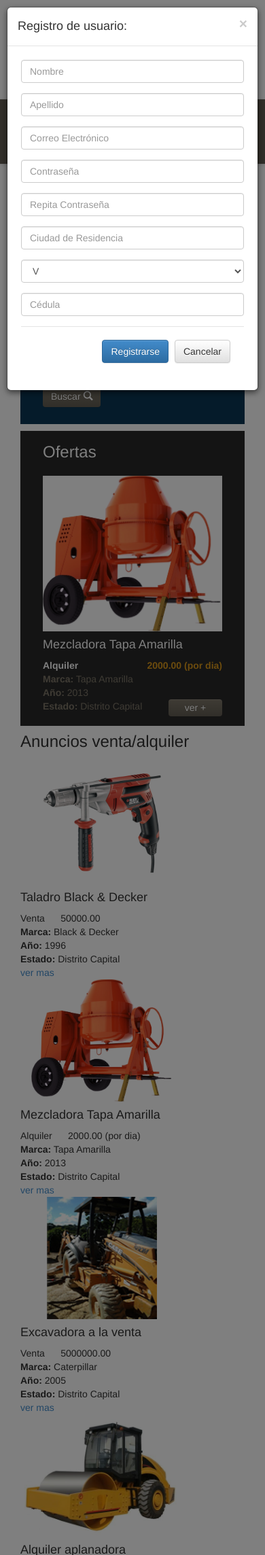
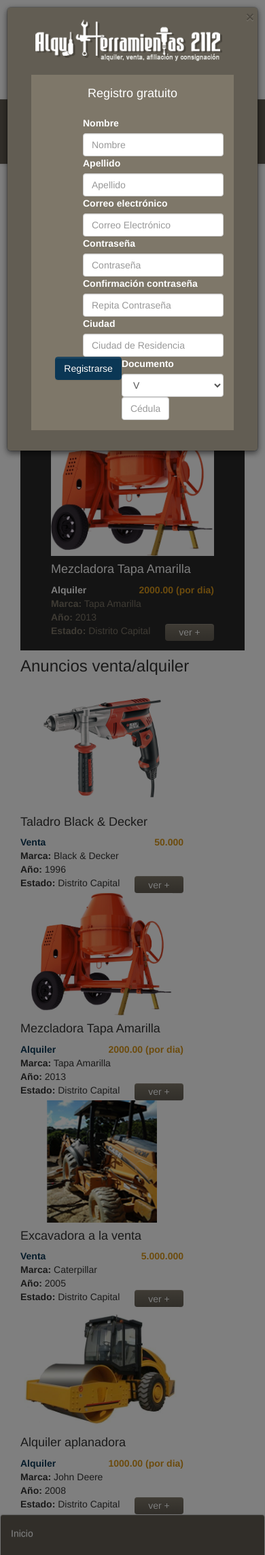
Before and after one commit to FrancoNoriUSB/Alquiherramientas, a Django app: page /productos/ in a window 390 px wide, after a click that opens the changed part. Shown: the whole page at 68% size. Run offline with Django 3.2, Linux system fonts and the light colour scheme; data comes from the database, SQL or seed files in the repository; parts of the project's set-up code (start-up, migrations or seed data) failed here and were passed over; some libraries are stand-ins or nearby versions.

Commit message:
Cambios varios en registro de usuario y detalles de la base

```diff
--- a/herramientas/herramientas/settings/settings.py
+++ b/herramientas/herramientas/settings/settings.py
@@ -37,6 +37,7 @@ INSTALLED_APPS = (
     'django.contrib.sessions',
     'django.contrib.messages',
     'django.contrib.staticfiles',
+    'django.contrib.humanize',
     'herramientas.apps.administrador',
     'herramientas.apps.main',
     'widget_tweaks',
--- a/herramientas/static/files/css/main/base.css
+++ b/herramientas/static/files/css/main/base.css
@@ -35,16 +35,27 @@ header > nav > div > div.collapse.navbar-collapse.navHeaderCollapse.navheader >
 }
 
 body > header > nav > div > div.collapse.navbar-collapse.navHeaderCollapse.navheader > ul > li > a,
-body > footer > nav > div > div > ul > li > a{
+body > footer > nav > div > div > ul > li > a,
+body > header > nav > div > div.collapse.navbar-collapse.navHeaderCollapse.navheader > ul > li > div > button{
 	color: white !important;
 }
 
-body > header > nav > div > div.collapse.navbar-collapse.navHeaderCollapse.navheader > ul > li > a:hover{
+body > header > nav > div > div.collapse.navbar-collapse.navHeaderCollapse.navheader > ul > li > a:hover,
+body > header > nav > div > div.collapse.navbar-collapse.navHeaderCollapse.navheader > ul > li > div > button:hover{
 	background-image: linear-gradient(to bottom,#D8971B 0,#D8971B 100%);
 }
 
-body > header > nav > div > div.collapse.navbar-collapse.navHeaderCollapse.navheader > ul > li > a{
+body > header > nav > div > div.collapse.navbar-collapse.navHeaderCollapse.navheader > ul > li > a,
+body > header > nav > div > div.collapse.navbar-collapse.navHeaderCollapse.navheader > ul > li > div > button{
 	font-size: 20px;
+}
+
+
+body > header > nav > div > div.collapse.navbar-collapse.navHeaderCollapse.navheader > ul > li > div > button{
+	background-image: linear-gradient(to bottom,#7E7769 0,#7E7769 100%);
+	padding-top: 10px;
+	padding-bottom: 10px;
+	border-radius: 0px;
 }
 
 body > header > nav > div > div.collapse.navbar-collapse.navHeaderCollapse.navheader > ul > li{
@@ -52,8 +63,9 @@ body > header > nav > div > div.collapse.navbar-collapse.navHeaderCollapse.navhe
 	margin-left: 10px;
 }
 
-.navbar-default .navbar-nav>.active>a{
-	background-image: linear-gradient(to bottom,#D8971B 0,#D8971B 100%);
+.navbar-default .navbar-nav>.active>a,
+.navbar-default .navbar-nav>.active>.btn-group>.btn{
+	background-image: linear-gradient(to bottom,#D8971B 0,#D8971B 100%) !important;
 }
 
 /*Estilo para poner los titulos de cada pagina, clase de un h3*/
@@ -82,6 +94,7 @@ body > header > nav > div > div.collapse.navbar-collapse.navHeaderCollapse.navhe
 .buscador {
 	background-color: #0B3755;
 	margin-top: 3%;
+	padding-bottom: 15px;
 }
 
 .buscador h3{
@@ -103,6 +116,10 @@ body > header > nav > div > div.collapse.navbar-collapse.navHeaderCollapse.navhe
 	width: 48%;
 }
 
+#form > div > button{
+	float: right;
+}
+
 .ofertas {
 	background-color: #292929;
 	margin: 3% 0 3% 0;
@@ -120,6 +137,63 @@ body > header > nav > div > div.collapse.navbar-collapse.navHeaderCollapse.navhe
 
 .ofertas-content h4{
 	color: #FFFFFF;
+}
+
+/*Registro de usuario y login*/
+#registroModal > div > div{
+	background-color: #625D53;
+}
+
+#registroModal > div > div > div.modal-header{
+	padding: 5px;
+	border-bottom: 0px solid #e5e5e5;
+	min-height: 16.42857143px;
+}
+
+#registroModal > div > div > div.modal-header > img{
+	margin-right: auto;
+	margin-left: auto;
+}
+
+#registroModal > div > div > div.modal-body{
+	padding-top:0px;
+	padding-bottom:30px;
+	padding-left: 50px;
+	padding-right: 50px;
+}
+
+#registroModal > div > div > div.modal-body > div{
+	background-color: #7E7769;
+	padding-top: 15px;
+	padding-bottom: 15px;
+}
+
+#registroModal > div > div > div.modal-body > div > div > form > div.form-group > div{
+	float: right;
+}
+
+#registroModal > div > div > div.modal-body > div > div > form > div.form-group > div > label,
+#registroModalLabel{
+	color: white;
+}
+
+#registroModal > div > div > div.modal-body > div > div > form > div > div.form-group > button{
+	background-image: -webkit-linear-gradient(#0B3755 0%, #0B3755 100%);
+	background-image: -o-linear-gradient(#0B3755 0%, #0B3755 100%);
+	background-image: linear-gradient(#0B3755 0%, #0B3755 100%);
+	border-color: #0B3755;
+}
+
+#registroModalLabel{
+	text-align: center;
+}
+
+#registroModal > div > div > div.modal-body > div > div > form > div > div:nth-child(20){
+	width: 56%;
+}
+
+#id_cedula{
+	width: 47%;
 }
 
 /*Hace que el precio de las cosas aparezca a la derecha*/
--- a/herramientas/static/files/css/main/productos.css
+++ b/herramientas/static/files/css/main/productos.css
@@ -15,3 +15,21 @@ body > div > div.contenido.container-fluid > div > div.contenido > div > div > a
 	margin-left: auto;
 	margin-right: auto;
 }
+
+/*Hace que el precio de las cosas aparezca a la derecha*/
+.precio {
+	float: right;
+	color: #D8971B;
+	font-weight: 900;
+	margin: 0 0 0 0;
+}
+
+.tipo {
+	color: #0B3755;
+}
+
+.derecha {
+	padding: 1% 1% 1% 1%;
+	width: 30%;
+	float: right;
+}
--- a/herramientas/templates/main/base.html
+++ b/herramientas/templates/main/base.html
@@ -3,6 +3,7 @@
     {% load main_extras %}
     {% load widget_tweaks %}
     {% load bootstrap3 %}
+    {% load humanize %}
 <head>
     <meta charset="utf-8">
     <meta name="viewport" content="width=device-width, initial-scale=1.0">
@@ -64,7 +65,20 @@
                             <a href="/empresa/">Empresa</a>
                         </li>
                         <li class="{% active_page request 'productos' %}">
-                            <a href="/productos/">Productos</a>
+                            <div class="btn-group">
+                                <button type="button" class="btn dropdown-toggle" data-toggle="dropdown" aria-expanded="false">
+                                    Productos
+                                </button>
+                                <ul class="dropdown-menu" role="menu">
+                                    <li>
+                                        <a href="/productos/">Venta</a>
+                                    </li>
+                                    <li class="divider"></li>
+                                    <li>
+                                        <a href="/productos/">Alquiler</a>
+                                    </li>
+                                </ul>
+                            </div>
                         </li>
                         <li class="{% active_page request 'afiliacion' %}">
                             <a href="/afiliacion/">Afiliac&iacute;on</a>
@@ -85,42 +99,66 @@
                 <div class="modal-content">
                     <div class="modal-header">
                         <button type="button" class="close" data-dismiss="modal"><span aria-hidden="true">&times;</span><span class="sr-only">Close</span></button>
-                        <h4 class="modal-title" id="registroModalLabel">Registro de usuario: </h4>
+                        <img class="img-responsive" src="{{STATIC_URL}}files/img/logo-principal.png" alt="">
                     </div>
                     <div class="modal-body">
+                        <div class="row">
+                            <div class="col-lg-12 col-md-12 col-sm-12">
+                                <h4 class="modal-title" id="registroModalLabel">Registro gratuito</h4>
+                                <br>
                                 <form role="form" method="POST" action=".">
                                     <div class="form-group">
                                         {%csrf_token%}
-                                <div class="form-group">
+                                        <div class="form-inline">
+                                            <label for="id_nombre">Nombre</label>
                                             {%render_field UsuarioForm.nombre class="form-control" placeholder="Nombre"%}
                                         </div>
-                                <div class="form-group">
+                                        <br>
+                                        <br>
+                                        <div class="form-inline">
+                                            <label for="id_apellido">Apellido</label>
                                             {%render_field UsuarioForm.apellido class="form-control" placeholder="Apellido"%}
                                         </div>
-                                <div class="form-group">
+                                        <br>
+                                        <br>
+                                        <div class="form-inline">
+                                            <label for="id_email">Correo electr&oacute;nico</label>
                                             {%render_field UsuarioForm.email class="form-control" placeholder="Correo Electrónico"%}
                                         </div>
-                                <div class="form-group">
+                                        <br>
+                                        <br>
+                                        <div class="form-inline">
+                                            <label for="id_password1">Contrase&ntilde;a</label>
                                             {%render_field UsuarioForm.password1 class="form-control" placeholder="Contraseña"%}
                                         </div>
-                                <div class="form-group">
+                                        <br>
+                                        <br>
+                                        <div class="form-inline">
+                                            <label for="id_password2">Confirmaci&oacute;n contrase&ntilde;a</label>
                                             {%render_field UsuarioForm.password2 class="form-control" placeholder="Repita Contraseña"%}
                                         </div>
-                                <div class="form-group">
+                                        <br>
+                                        <br>
+                                        <div class="form-inline">
+                                            <label for="id_ciudad">Ciudad</label>
                                             {%render_field UsuarioForm.ciudad class="form-control" placeholder="Ciudad de Residencia"%}
                                         </div>
-                                <div class="form-group">
+                                        <br>
+                                        <br>
+                                        <div class="form-inline">
+                                            <label for="">Documento</label>
                                             {%render_field UsuarioForm.nacionalidad class="form-control"%}
-                                </div>
-                                <div class="form-group">
                                             {%render_field UsuarioForm.cedula class="form-control" placeholder="Cédula"%}
                                         </div>
+                                        <br>
+                                        <br>
+                                        <div class="form-group">
+                                            <button type="submit" class="btn btn-primary"><strong></strong>Registrarse</button>
                                         </div>
-                            <div class="modal-footer">
-                                <button type="submit" class="btn btn-primary">Registrarse</button>
-                                <button type="button" class="btn btn-default" data-dismiss="modal">Cancelar</button>
                                     </div>
                                 </form>
+                            </div>
+                        </div>
                     </div>
                 </div>
             </div>
@@ -131,10 +169,10 @@
             <div class="row">
                 <div class="barra-lateral col-lg-4 col-md-4 col-sm-4">
                     <div class="registro-ingreso">
-                        <button class="btn btn-default" data-toggle="modal" data-target="#registroModal">Registrate</button>
-                        <button class="btn btn-default">Ingresa</button>
+                        <button class="btn btn-default" data-toggle="modal" data-target="#registroModal"><strong>REG&iacute;STRATE</strong></button>
+                        <button class="btn btn-default"><strong class="text-up">INGRESA</strong></button>
                     </div>
-                    <div class="buscador">
+                    <div class="col-lg-12 col-md-12 col-sm-12 buscador">
                         <form id="form" role="form" enctype="multipart/form-data" method="get" action="/">
                         <h3>Buscador</h3>
                             {% csrf_token %}
@@ -165,7 +203,7 @@
                         </form>
                     </div>
                     {%if ofertas%}
-                    <div class="ofertas">
+                    <div class="col-lg-12 col-md-12 col-sm-12 ofertas">
                         <div class="ofertas-content">
                             <h3>Ofertas</h3>
                             <img class="img-responsive" src="{{ofertas.imagen.url}}" alt="">
@@ -174,7 +212,7 @@
                                 {%if ofertas.alquiler%}
                                     <p class="precio">{{ofertas.alquiler.precio}} (por dia)</p><p>Alquiler </p>
                                 {%else%}
-                                    <p class="precio">{{ofertas.venta.precio}} </p><p>Venta </p>
+                                    <p class="precio">{{ofertas.venta.precio|floatformat|intcomma}} </p><p>Venta </p>
                                 {%endif%}
                                 <strong>Marca:</strong> {{ofertas.herramienta.marca.nombre}} <br>
                                 <strong>A&ntilde;o:</strong> {{ofertas.herramienta.ano}} <br>
--- a/herramientas/templates/main/inicio/inicio.html
+++ b/herramientas/templates/main/inicio/inicio.html
@@ -1,4 +1,5 @@
 {% extends "main/base.html" %}
+{% load humanize %}
 {% block scripts %}
 
     <!--Estilos-->
@@ -18,7 +19,7 @@
             {%if producto.alquiler%}
             	<p class="precio"> {{producto.alquiler.precio}} (por dia) </p> <strong class="tipo"> Alquiler</strong>
             {%else%}
-				<p class="precio"> {{producto.venta.precio}}</p> <strong class="tipo"> Venta</strong>
+				<p class="precio"> {{producto.venta.precio|floatformat|intcomma}}</p> <strong class="tipo"> Venta</strong>
             {%endif%}
             <br>
             <strong>Marca:</strong> {{producto.herramienta.marca.nombre}}
--- a/herramientas/templates/main/productos/productos.html
+++ b/herramientas/templates/main/productos/productos.html
@@ -1,5 +1,5 @@
 {% extends "main/base.html" %}
-
+{% load humanize %}
 {% block scripts %}
 
     <!--Estilos-->
@@ -18,17 +18,19 @@
 			<h4>{{producto.titulo}}</h4>
             <div class="divider"></div>
             {%if producto.alquiler%}
-            	Alquiler &nbsp;&nbsp;&nbsp;&nbsp; {{producto.alquiler.precio}} (por dia)
+            	<p class="precio"> {{producto.alquiler.precio}} (por dia) </p> <strong class="tipo"> Alquiler</strong>
             {%else%}
-				Venta &nbsp;&nbsp;&nbsp;&nbsp; {{producto.venta.precio}}
+				<p class="precio"> {{producto.venta.precio|floatformat|intcomma}}</p> <strong class="tipo"> Venta</strong>
             {%endif%}
             <br>
             <strong>Marca:</strong> {{producto.herramienta.marca.nombre}}
             <br>
 			<strong>A&ntilde;o:</strong> {{producto.herramienta.ano}}
             <br>
-			<strong>Estado:</strong> {{producto.direccion.estado.nombre}} <br>
-			<a href="/productos/{{producto.id}}/">ver mas</a>
+            <a href="/productos/{{producto.id}}/">
+                <button class="btn btn-primary boton ver-mas">ver +</button>
+            </a>
+            <strong>Estado:</strong> {{producto.direccion.estado.nombre}} <br>
 		</div>
 		{%endfor%}
 	</div>
```
Lines whose indentation alone changed are shown as unchanged.
